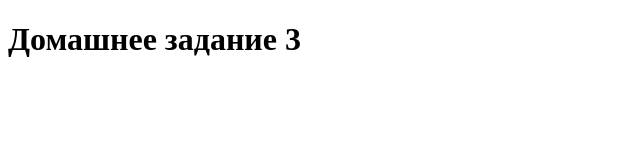
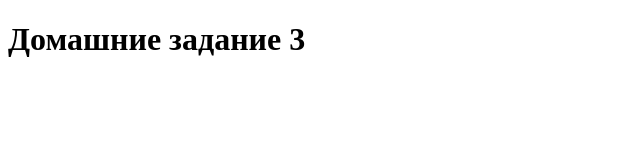
Before and after one commit to Aniuta83/homeworks, a plain HTML site: page index.html in a window 1280 px wide. Shown: the full height of the page, 0-640 px from the left. Drawn offline with Linux system fonts and the light colour scheme.

Commit message:
github-lesson

```diff
--- a/index.html
+++ b/index.html
@@ -9,7 +9,7 @@
 </head>
 
 <body>
-  <h1>Домашнее задание 3</h1>
+  <h1>Домашние задание 3</h1>
 </body>
 
 </html>
```
